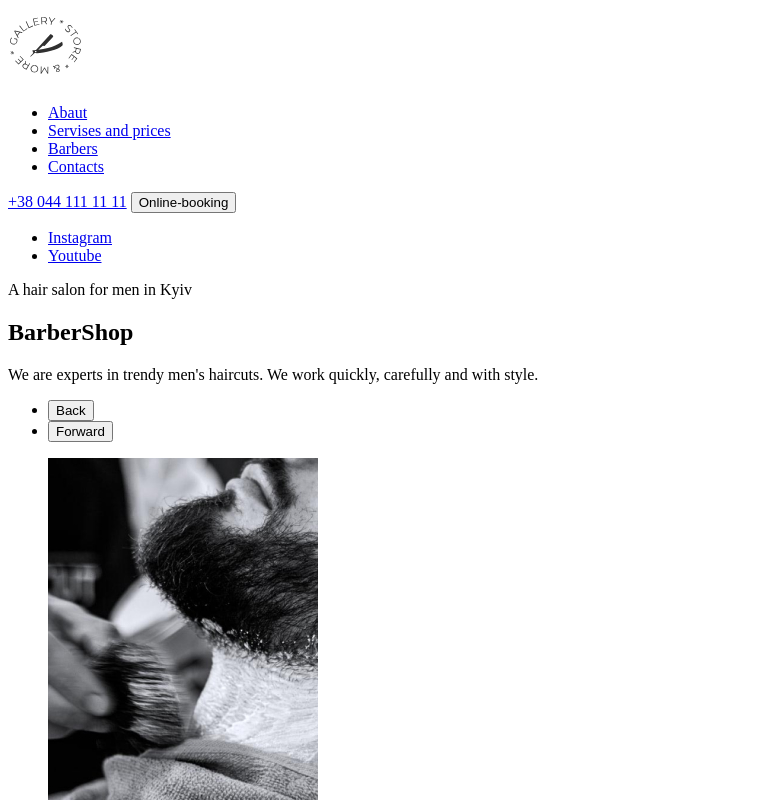
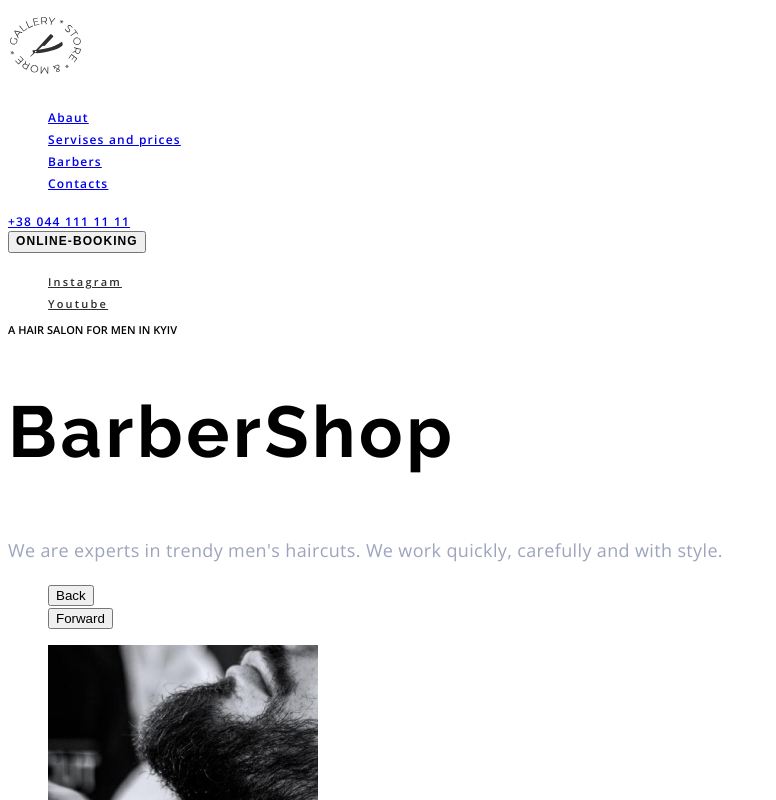
Before and after one commit to luzhnyak/barbershop, a plain HTML site: page index.html in a window 1280 px wide. Shown: the top 800 px of the page, without its empty margins (0-776 px from the left). Drawn offline with nearby package versions, Linux system fonts and the light colour scheme.

Commit message:
Add styles

```diff
--- a/css/styles.css
+++ b/css/styles.css
@@ -0,0 +1,131 @@
+:root{
+    --accent-color:#FF6C00;
+}
+
+
+body{
+    font-family: 'Open Sans', sans-serif;
+}
+.list{
+    list-style: none;
+}
+
+.link{
+    text-decoration: none;
+}
+/* ------------------------------- COMPONENTS -----------------------------*/
+
+.modal-btn {
+    font-weight: 600;
+    font-size: 12px;
+    line-height: 1.33;
+    display: flex;
+    align-items: center;
+    text-align: center;
+    letter-spacing: 0.09em;
+    text-transform: uppercase;
+    cursor: pointer;
+    /* color: #FFFFFF; */
+}
+
+
+.modal-btn:hover,
+.modal-btn:focus {
+    background-color: var(--accent-color);
+    color: #ffffff;
+}
+
+.media-list-link {
+    font-weight: 600;
+    font-size: 11px;
+    line-height: 1.36;
+    letter-spacing: 0.2em;
+
+    color: #303030;
+}
+
+.media-list-link:hover,
+.media-list-link:focus {
+    color: var(--accent-color);
+}
+
+.suptitle {
+    font-weight: 600;
+    font-size: 11px;
+    line-height: 1.36px;
+    text-transform: uppercase;
+
+}
+
+.suptitle-theme-dark{
+    color: rgba(157, 164, 189, 0.6);
+}
+.suptitle-theme-light {
+    color: #303030;
+}
+
+.section-description {
+    font-weight: 400;
+    font-size: 18px;
+    line-height: 1.67;
+    letter-spacing: 0.02em;
+
+    color: #9DA4BD;
+}
+
+.section-title{
+    font-family: 'Raleway';
+    font-weight: 700;
+    font-size: 42px;
+    line-height: 1.17;
+    letter-spacing: 0.05em;
+
+    color: #303030;
+}
+/* ------------------------------- /COMPONENTS -----------------------------*/
+
+/* ------------------------------- HEADER -----------------------------*/
+
+.menu-link{
+    font-weight: 600;
+    font-size: 12px;
+    line-height: 1.33;
+    letter-spacing: 0.1em;
+
+    /* color: #FFFFFF; */
+}
+
+.menu-link:hover,
+.menu-link:focus{
+    color: var(--accent-color);
+}
+
+.contact-phone{
+    font-weight: 600;
+    font-size: 12px;
+    line-height: 1.33;
+    letter-spacing: 0.1em;
+
+    /* color: #FFFFFF; */
+}
+
+.contact-phone:hover,
+.contact-phone:focus{
+    color: var(--accent-color);
+}
+
+/* ------------------------------- /HEADER -----------------------------*/
+
+/* ------------------------------- /HERO -----------------------------*/
+
+.main-title{
+    font-family: 'Raleway', sans-serif;
+    font-weight: 700;
+    font-size: 72px;
+    line-height: 1.18;
+    letter-spacing: 0.05em;
+
+    /* color: #FFFFFF; */
+}
+
+/* ------------------------------- /HERO -----------------------------*/
--- a/index.html
+++ b/index.html
@@ -5,40 +5,73 @@
     <meta http-equiv="X-UA-Compatible" content="IE=edge" />
     <meta name="viewport" content="width=device-width, initial-scale=1.0" />
     <title>Barbersop</title>
+
+    <link rel="preconnect" href="https://fonts.googleapis.com" />
+    <link rel="preconnect" href="https://fonts.gstatic.com" crossorigin />
+    <link
+      href="https://fonts.googleapis.com/css2?family=Open+Sans:wght@400;600;700&family=Raleway:wght@700&display=swap"
+      rel="stylesheet"
+    />
+
+    <link rel="stylesheet" href="./css/styles.css" />
   </head>
   <body>
     <!-- Header section -->
-    <header>
-      <a href="">
-        <img src="./images/header/logo.svg" alt="BarberShop logo" />
+    <header class="page-header">
+      <nav class="page-nav">
+        <a href="logo">
+          <img
+            class="logo-img"
+            src="./images/header/logo.svg"
+            alt="BarberShop logo"
+            width="76"
+            height="76"
+          />
         </a>
-      <nav>
-        <ul>
-          <li><a href="#about">Abaut</a></li>
-          <li><a href="#price">Servises and prices</a></li>
-          <li><a href="#team">Barbers</a></li>
-          <li><a href="#contacts">Contacts</a></li>
+
+        <ul class="menu list">
+          <li class="menu-item"><a class="menu-link" href="#about">Abaut</a></li>
+          <li class="menu-item"><a class="menu-link" href="#price">Servises and prices</a></li>
+          <li class="menu-item"><a class="menu-link" href="#team">Barbers</a></li>
+          <li class="menu-item"><a class="menu-link" href="#contacts">Contacts</a></li>
         </ul>
-        <a href="tel:+380441111111">+38 044 111 11 11</a>
-        <button type="button">Online-booking</button>
+        <a class="contact-phone" href="tel:+380441111111">+38 044 111 11 11</a>
+        <button class="modal-btn" type="button">Online-booking</button>
       </nav>
     </header>
     <main>
       <!-- Hero section -->
-      <section>
-        <ul>
-          <li>
-            <a href="https://instagram.com" target="_blank" rel="noopener noreferrer">Instagram</a>
+      <section class="hero">
+        <div class="hero-left-side">
+          <ul class="media-list list">
+            <li class="media-list-item">
+              <a
+                class="media-list-link"
+                href="https://instagram.com"
+                target="_blank"
+                rel="noopener noreferrer"
+                >Instagram</a
+              >
             </li>
-          <li>
-            <a href="https://youtube.com" target="_blank" rel="noopener noreferrer">Youtube</a>
+            <li class="media-list-item">
+              <a
+                class="media-list-link"
+                href="https://youtube.com"
+                target="_blank"
+                rel="noopener noreferrer"
+                >Youtube</a
+              >
             </li>
           </ul>
-        <p>A hair salon for men in Kyiv</p>
-        <h1>BarberShop</h1>
-        <p>We are experts in trendy men's haircuts. We work quickly, carefully and with style.</p>
+        </div>
+        <div class="hero-right-side">
+          <p class="suptitle">A hair salon for men in Kyiv</p>
+          <h1 class="main-title">BarberShop</h1>
+          <p class="section-description">
+            We are experts in trendy men's haircuts. We work quickly, carefully and with style.
+          </p>
           <!-- Slider controls -->
-        <ul>
+          <ul class="list">
             <li>
               <button type="button">Back</button>
             </li>
@@ -46,10 +79,11 @@
               <button type="button">Forward</button>
             </li>
           </ul>
+        </div>
       </section>
       <!-- About section -->
       <section id="about">
-        <ul>
+        <ul class="list">
           <li><img src="./images/about/img-1.jpg" alt="Beard trim" width="270" height="445" /></li>
           <li>
             <img
@@ -60,9 +94,11 @@
             />
           </li>
         </ul>
-        <p>About</p>
-        <h2>Best Barbershop in your city</h2>
-        <p>If you want to add more confidence to your image, you should visit us.</p>
+        <p class="suptitle">About</p>
+        <h2 class="section-title">Best Barbershop in your city</h2>
+        <p class="section-description">
+          If you want to add more confidence to your image, you should visit us.
+        </p>
         <p>
           We are a team that never stops at what has been achieved and are thirsty for changes. And
           when you fall into the hands of our master, you will never be the same again. We are a
@@ -73,8 +109,8 @@
       </section>
       <!-- Price section -->
       <section id="price">
-        <p>Spend your time with the best masters</p>
-        <h2>Services and prices</h2>
+        <p class="suptitle">Spend your time with the best masters</p>
+        <h2 class="section-title">Services and prices</h2>
         <table>
           <tr>
             <td>Men’s haircut</td>
@@ -116,9 +152,9 @@
       </section>
       <!-- Benefits section -->
       <section>
-        <p>Old traditional school</p>
-        <h2>Why people come to us?</h2>
-        <p>
+        <p class="suptitle">Old traditional school</p>
+        <h2 class="section-title">Why people come to us?</h2>
+        <p class="section-description">
           Only good things are said about us. But it's better to see and feel 1 time than read 10
           times.
         </p>
@@ -135,9 +171,9 @@
       </section>
       <!-- Team section -->
       <section id="team">
-        <p>For true enjoyers of the atmosphere</p>
-        <h2>Our barbers</h2>
-        <ul>
+        <p class="suptitle">For true enjoyers of the atmosphere</p>
+        <h2 class="section-title">Our barbers</h2>
+        <ul class="list">
           <li>
             <img src="./images/team/john_smith.jpg" alt="John Smith" width="370" height="346" />
             <h3>John Smith</h3>
@@ -159,7 +195,7 @@
       <!-- Gallery section -->
       <section>
         <p>In Latin, "barba" means "beard"</p>
-        <ul>
+        <ul class="list">
           <li><img src="./images/gallery/img-1.jpg" alt="" width="270" height="360" /></li>
           <li><img src="./images/gallery/img-2.jpg" alt="" width="270" height="360" /></li>
           <li><img src="./images/gallery/img-3.jpg" alt="" width="270" height="360" /></li>
@@ -167,11 +203,11 @@
         </ul>
       </section>
       <!-- Booking section -->
-      <section><h2>Online-booking</h2></section>
+      <section><h2 class="section-title">Online-booking</h2></section>
       <!-- Contacts section -->
       <section id="contacts">
-        <h2>Contacts</h2>
-        <ul>
+        <h2 class="section-title">Contacts</h2>
+        <ul class="list">
           <li><a href="">st. Vasylkivska, 7A Kiev, 08132</a></li>
           <li><a href="tel:+380441111111">+38 044 111 11 11</a></li>
           <li><a href="mailto:barbershop@email.com">barbershop@email.com</a></li>
@@ -184,12 +220,24 @@
     <!-- Footer section -->
     <footer>
       <p>Copyright 2023</p>
-      <ul>
-        <li>
-          <a href="https://instagram.com" target="_blank" rel="noopener noreferrer">Instagram</a>
+      <ul class="media-list list">
+        <li class="media-list-item">
+          <a
+            class="media-list-link"
+            href="https://instagram.com"
+            target="_blank"
+            rel="noopener noreferrer"
+            >Instagram</a
+          >
         </li>
-        <li>
-          <a href="https://youtube.com" target="_blank" rel="noopener noreferrer">Youtube</a>
+        <li class="media-list-item">
+          <a
+            class="media-list-link"
+            href="https://youtube.com"
+            target="_blank"
+            rel="noopener noreferrer"
+            >Youtube</a
+          >
         </li>
       </ul>
     </footer>
```
Lines whose indentation alone changed are shown as unchanged.
